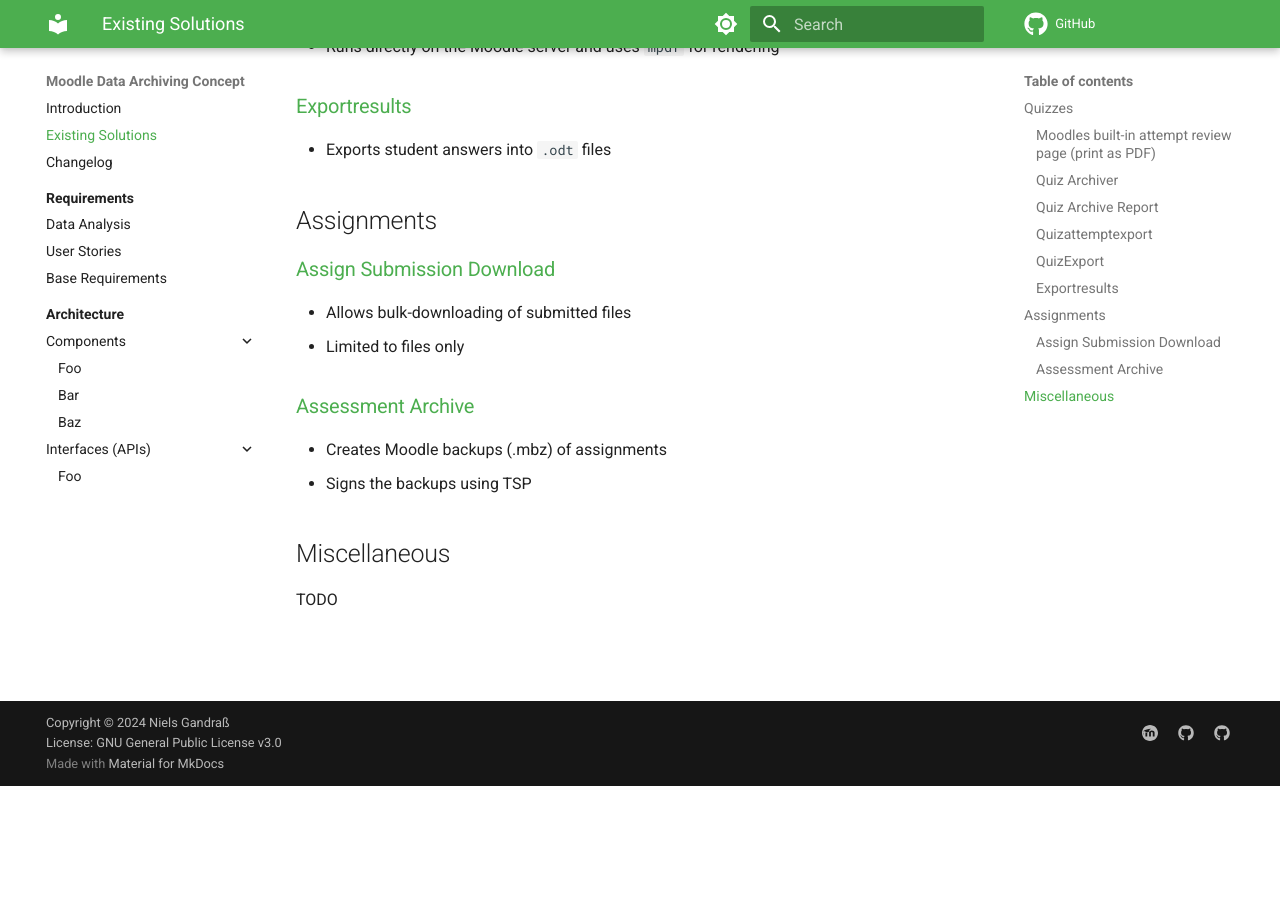
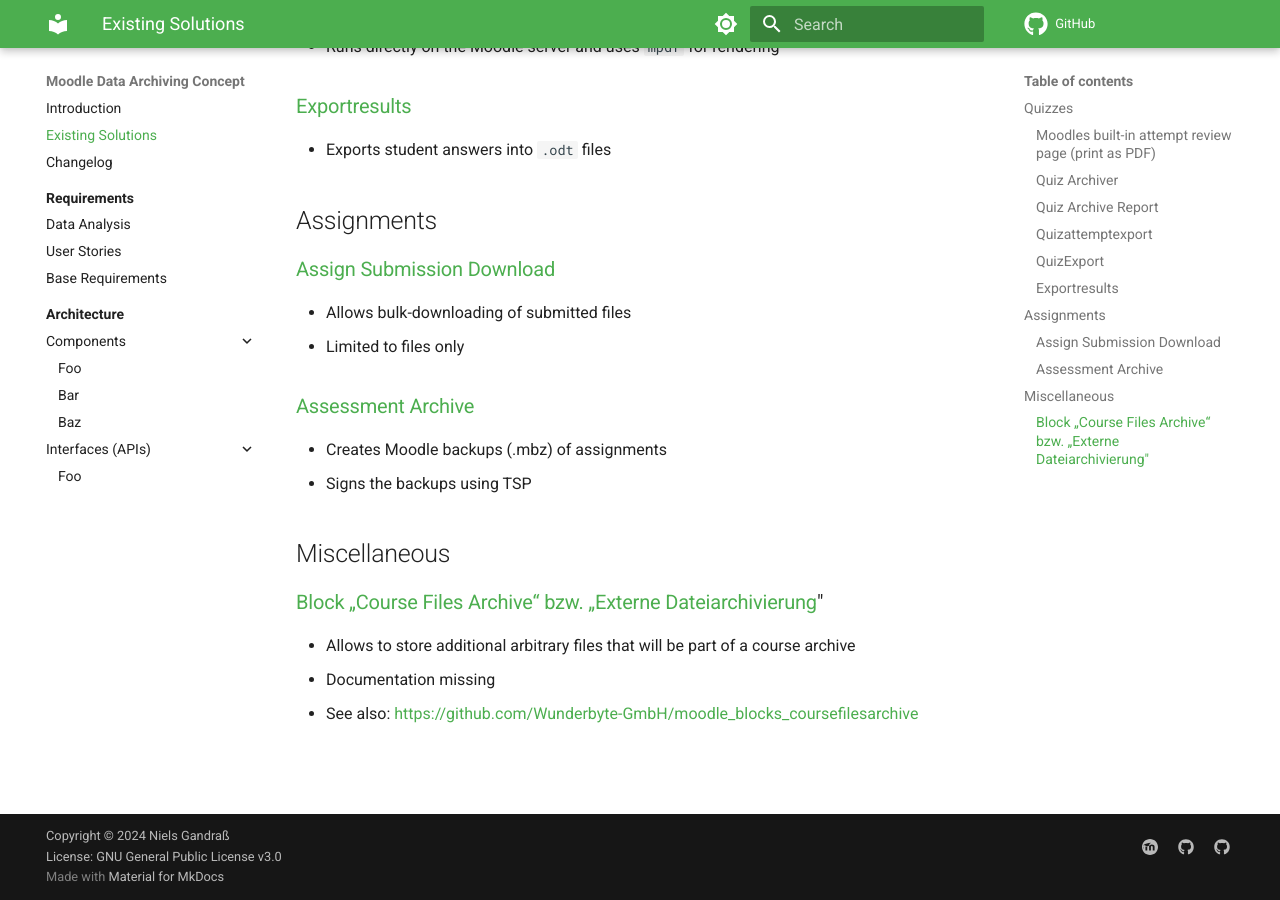
Before and after one commit to ngandrass/moodle-data-archiving-concept, an MkDocs documentation site: the page built from docs/existingsolutions.md, in a window 1280 px wide and 900 px high, scrolled down 1516 px. Built offline with MkDocs 1.6.1 and Material for MkDocs 9.7.7, drawn with Linux system fonts in a browser that asks for light colours; comment, search, counter and statistics services are not loaded; before the commit the page ends 2302 px from its top, so only the background shows below that.

Commit message:
Add reference to existing solution: block_coursefilesarchive

```diff
--- a/docs/existingsolutions.md
+++ b/docs/existingsolutions.md
@@ -73,4 +73,8 @@ This section lists existing solutions for archiving data from different Moodle a
 
 ## Miscellaneous
 
-TODO
+### [Block „Course Files Archive“ bzw. „Externe Dateiarchivierung](https://collaborate.hn.de/display/PROJMOODLE/Block+Externe+Dateiarchivierung)"
+
+- Allows to store additional arbitrary files that will be part of a course archive
+- Documentation missing
+- See also: [https://github.com/Wunderbyte-GmbH/moodle_blocks_coursefilesarchive](https://github.com/Wunderbyte-GmbH/moodle_blocks_coursefilesarchive)
```
